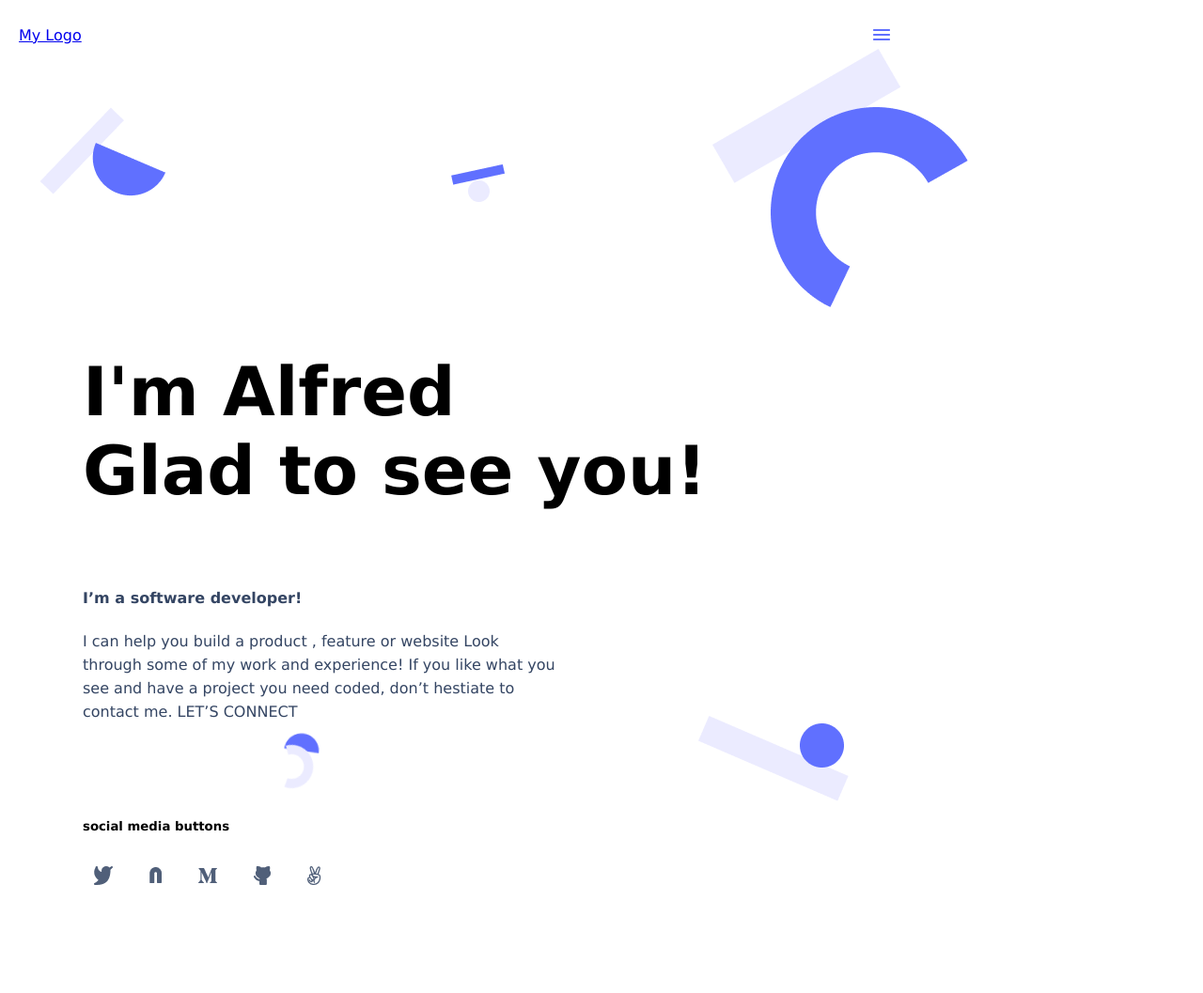
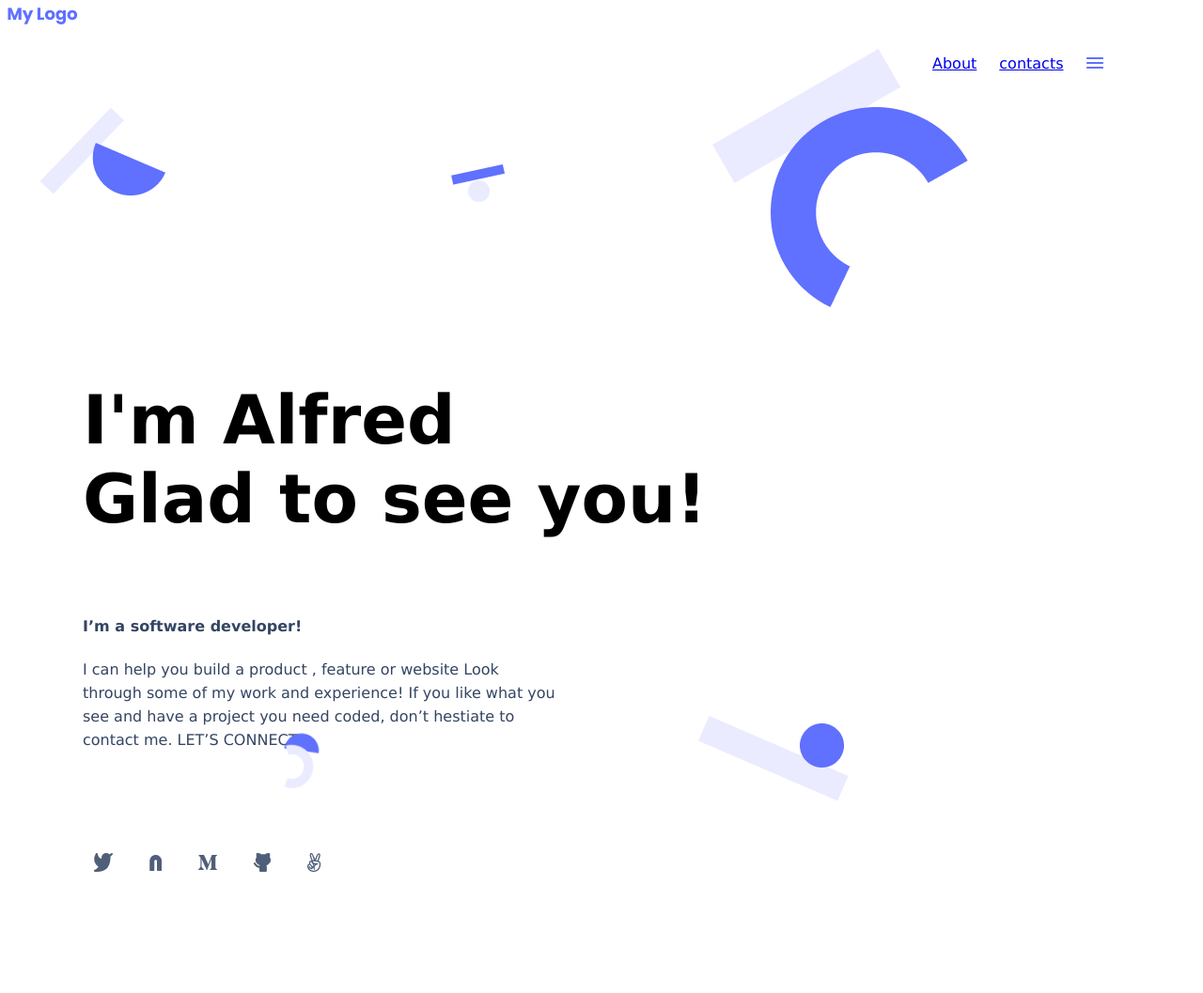
Before and after one commit to Alfred-KInyua/Mobile-Portfolio, a website: page index.html in a window 1280 px wide. Shown: the whole page at 94% size. Drawn offline with Linux system fonts and the light colour scheme.

Commit message:
Add recommended changess

```diff
--- a/index.html
+++ b/index.html
@@ -12,11 +12,18 @@
 
 <body>
     <div class="container">
+        <div><img src="images/first/My Logo.png" alt=""></div>
         <div class="header">
+            <nav>
             <ul>
-                <li id="big"><a href="#">My Logo</a></li>
-               <nav><li id="sec3"><a href="#"><img src="images/first/main/Union.png" alt="hum"></a></li></nav>
+
+                <li id="big"></li>
+                <li id="sec2"><a href="#">About</a></li>
+                <li id="sec3"><a href="#">contacts</a></li>
+                <li id="sec1"><a href="#"><img src="images/first/main/Union.png" alt=""></a></li>
+
             </ul>
+            </nav>
         </div>
 
         <div class="headline">
@@ -51,9 +58,7 @@
                 </article>
 
             </section>
-            <section>
             <div class="social">
-                <h5> social media buttons</h5>
                 <ul>
                     <li><a href="https://twitter.com/alf" target="_blank" rel="noopener"><img rel="noreferrer" src="images/first/twitter.png" alt="Twitter Logo" ></a></li>
                     <li><a href="https://linkedin.com/in/alf" target="_blank" rel="noopener"><img rel="noreferrer" src="images/first/n.png" alt="Linkedin Logo" ></a></li>
@@ -62,7 +67,7 @@
                     <li><a href="https://angel.co/" target="_blank" rel="noopener"><img rel="noreferrer" src="images/first/angellist.png" alt="Angellist Logo"></a></li>
                 </ul>
             </div>
-        </section>
+
 
 
         </div>
--- a/style.css
+++ b/style.css
@@ -20,8 +20,7 @@ li {
 }
 
 #big {
-  flex: 0 0 70%;
-  color: blue;
+  flex: 0 0 75%;
 }
 
 #st1 {
```
